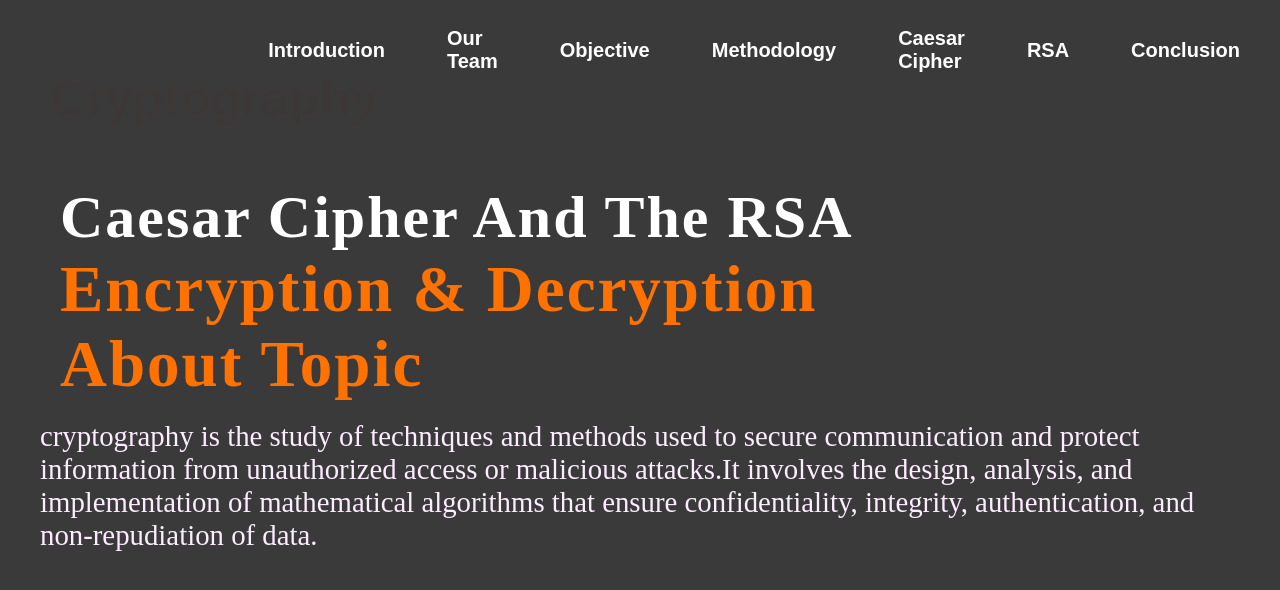
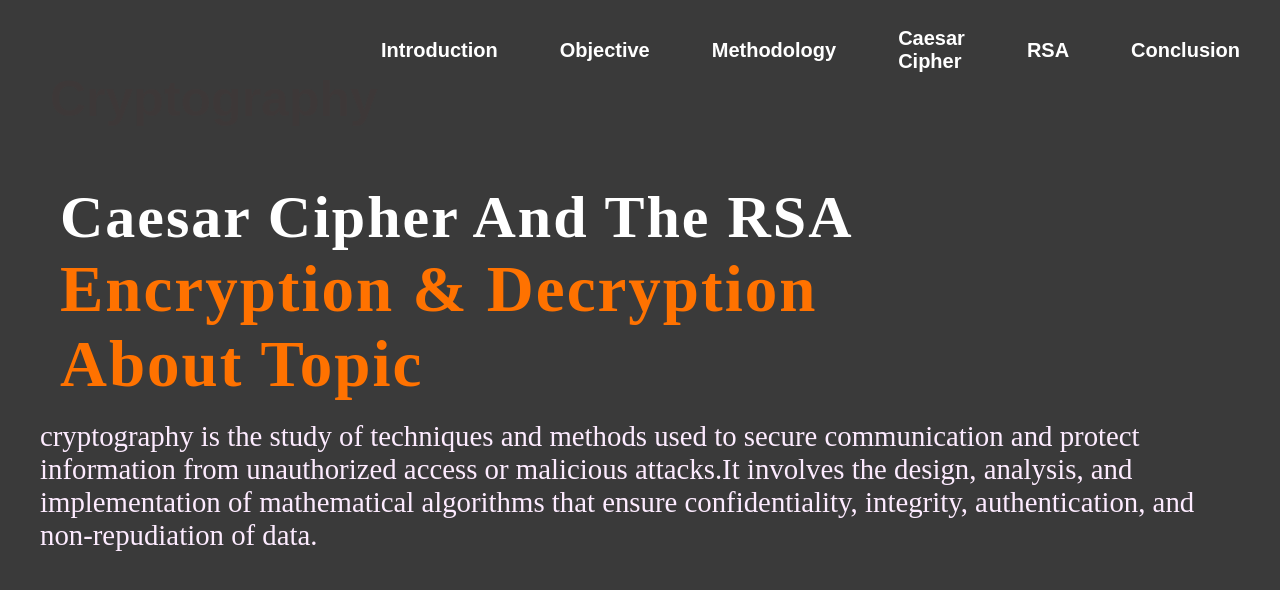
Before and after one commit to Haa168/MB_Projects, a plain HTML site: page index.html in a window 1280 px wide. Drawn offline with nearby package versions, Linux system fonts and the light colour scheme.

Commit message:
Update index.html

```diff
--- a/index.html
+++ b/index.html
@@ -15,7 +15,6 @@
             <div class="menu">
                 <ul>
                     <li><a href="https://mb-projects-git-main-haa168s-projects.vercel.app/IN.html"class="link">Introduction</a></li>
-                    <li><a href="https://mb-projects-git-main-haa168s-projects.vercel.app/team.html" class="link">Our Team</a></li>
                     <li><a href="https://mb-projects-git-main-haa168s-projects.vercel.app/ob.html"class="link">Objective</a></li>
                     <li><a href="https://mb-projects-git-main-haa168s-projects.vercel.app/met.html" class="link"">Methodology</a></li>
                     <li><a href="https://mb-projects-git-main-haa168s-projects.vercel.app/ccc.html"class="link">Caesar Cipher</a></li>
```
